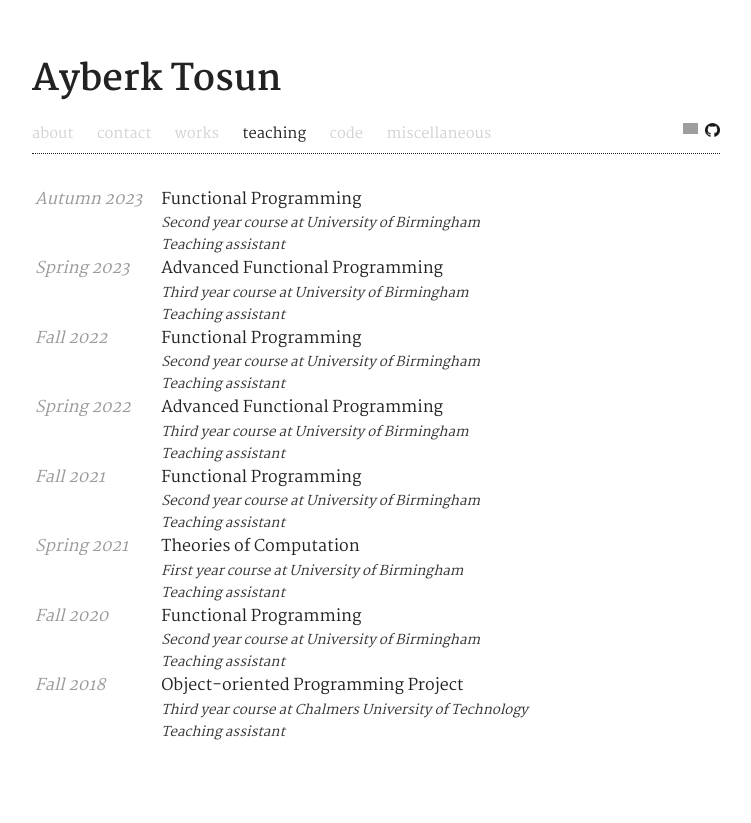
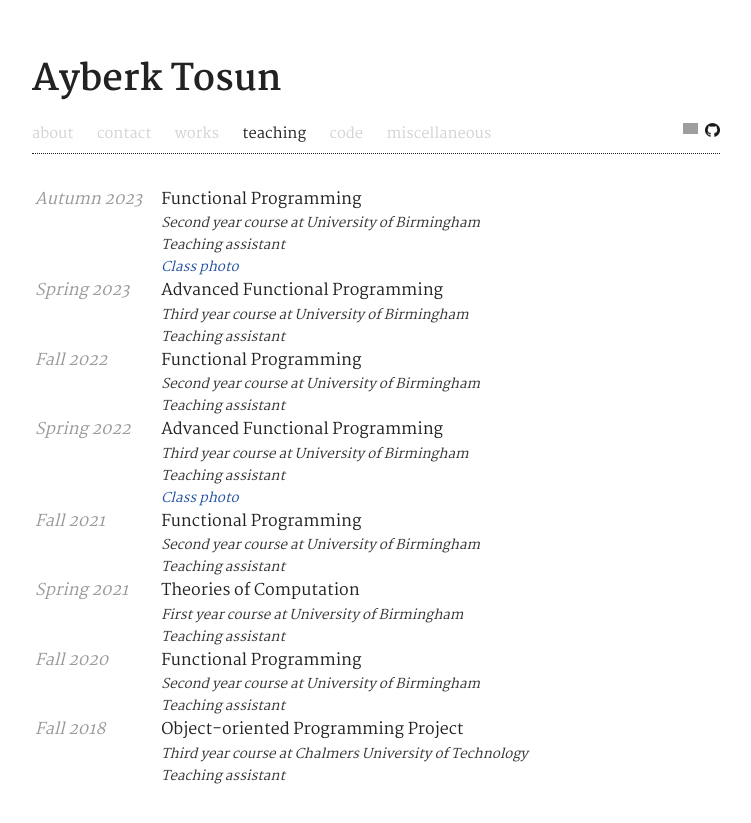
Before and after one commit to ayberkt/homepage, a Jekyll site: the page built from teaching.md, in a window 1280 px wide. Shown: the top 823 px of the page, without its empty margins (264-1015 px from the left). Built offline with Jekyll 4.4.1, drawn with Linux system fonts in a browser that asks for light colours; comment, search, counter and statistics services are not loaded; grey boxes are pictures that could not be loaded.

Commit message:
Display class photos

```diff
--- a/teaching.md
+++ b/teaching.md
@@ -17,5 +17,8 @@ title: Teaching
         <td></td>
         <td class="extra">{{ item.role }}</td>
     </tr>
+    {% if item.class-photo %}
+      <tr><td></td><td class="extra"><a href="/~axt978/assets/images/{{ item.class-photo }}">Class photo</a></td></tr>
+    {% endif %}
   {% endfor %}
 </table>
```
